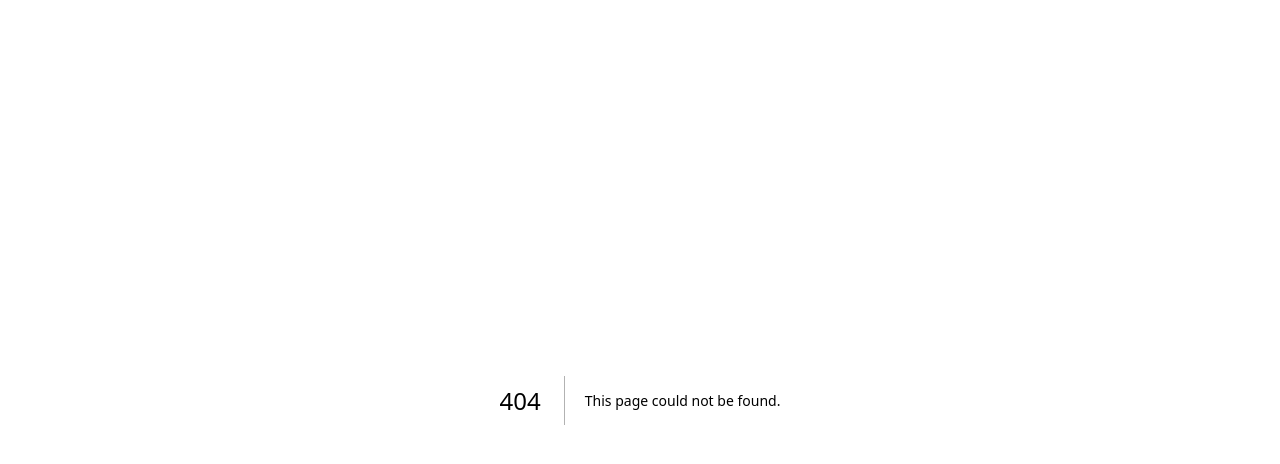
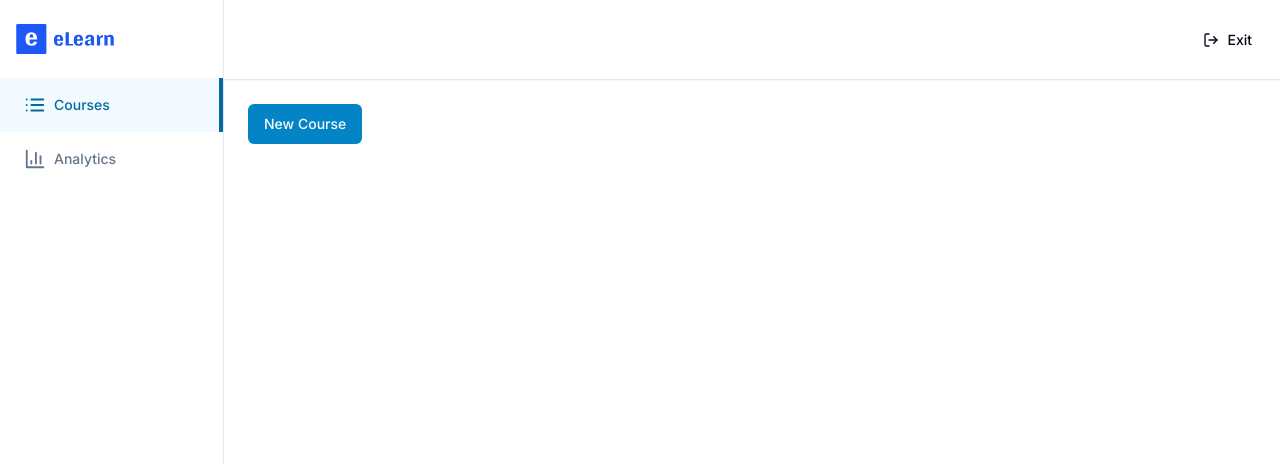
Before and after one commit to Pranav-XP/epacific, a Next.js app: page /teacher/courses in a window 1280 px wide. Before the commit this address had no page. Shown: the top 464 px of the page. Built offline with nearby package versions, Linux system fonts and the light colour scheme.

Commit message:
Teacher routes

```diff
--- /dev/null
+++ b/app/(dashboard)/(routes)/teacher/analytics/page.tsx
@@ -0,0 +1,11 @@
+import React from "react";
+
+const AnalyticsPage = () => {
+  return (
+    <>
+      <div>Analytics</div>
+    </>
+  );
+};
+
+export default AnalyticsPage;
--- /dev/null
+++ b/app/(dashboard)/(routes)/teacher/courses/page.tsx
@@ -0,0 +1,17 @@
+import { Button } from "@/components/ui/button";
+import React from "react";
+import Link from "next/link";
+
+const CoursesPage = () => {
+  return (
+    <>
+      <div className="p-6">
+        <Link href="/teacher/create">
+          <Button className="bg-sky-600 hover:bg-sky-500">New Course</Button>
+        </Link>
+      </div>
+    </>
+  );
+};
+
+export default CoursesPage;
--- /dev/null
+++ b/app/(dashboard)/(routes)/teacher/create/page.tsx
@@ -0,0 +1,13 @@
+"use client";
+
+import React from "react";
+
+const CreatePage = () => {
+  return (
+    <>
+      <form>Add</form>
+    </>
+  );
+};
+
+export default CreatePage;
--- a/app/(dashboard)/_components/SidebarRoutes.tsx
+++ b/app/(dashboard)/_components/SidebarRoutes.tsx
@@ -1,8 +1,9 @@
 "use client";
 
-import { Layout, Compass } from "lucide-react";
+import { Layout, Compass, List, BarChart3 } from "lucide-react";
 import React from "react";
 import { SidebarItem } from "./Sidebar-item";
+import { usePathname } from "next/navigation";
 
 const guestRoutes = [
   {
@@ -17,8 +18,23 @@
   },
 ];
 
+const teacherRoutes = [
+  {
+    icon: List,
+    label: "Courses",
+    href: "/teacher/courses",
+  },
+  {
+    icon: BarChart3,
+    label: "Analytics",
+    href: "/teacher/analytics",
+  },
+];
+
 const SidebarRoutes = () => {
-  const routes = guestRoutes;
+  const pathname = usePathname();
+  const isTeacherPage = pathname?.includes("/teacher");
+  const routes = isTeacherPage ? teacherRoutes : guestRoutes;
 
   return (
     <div className="flex flex-col w-full">
--- a/components/NavbarRoutes.tsx
+++ b/components/NavbarRoutes.tsx
@@ -2,24 +2,25 @@
 
 import { UserButton } from "@clerk/nextjs";
 import React from "react";
-import { usePathname, useRouter } from "next/navigation";
+import { usePathname } from "next/navigation";
 import { Button } from "./ui/button";
 import { LogOut } from "lucide-react";
 import Link from "next/link";
 
 const NavbarRoutes = () => {
   const pathname = usePathname();
-  const router = useRouter();
   const isTeacherPage = pathname?.startsWith("/teacher");
   const isPlayerPage = pathname?.includes("/chapter");
 
   return (
     <div className="flex gap-x-2 ml-auto">
       {isTeacherPage || isPlayerPage ? (
-        <Button>
-          <LogOut className="h-4 w-4 mr-2" />
-          Exit
-        </Button>
+        <Link href="/">
+          <Button size={"sm"} variant={"ghost"}>
+            <LogOut className="h-4 w-4 mr-2" />
+            Exit
+          </Button>
+        </Link>
       ) : (
         <Link href="/teacher/courses">
           <Button className="text-slate-700" size="sm" variant={"ghost"}>
```
